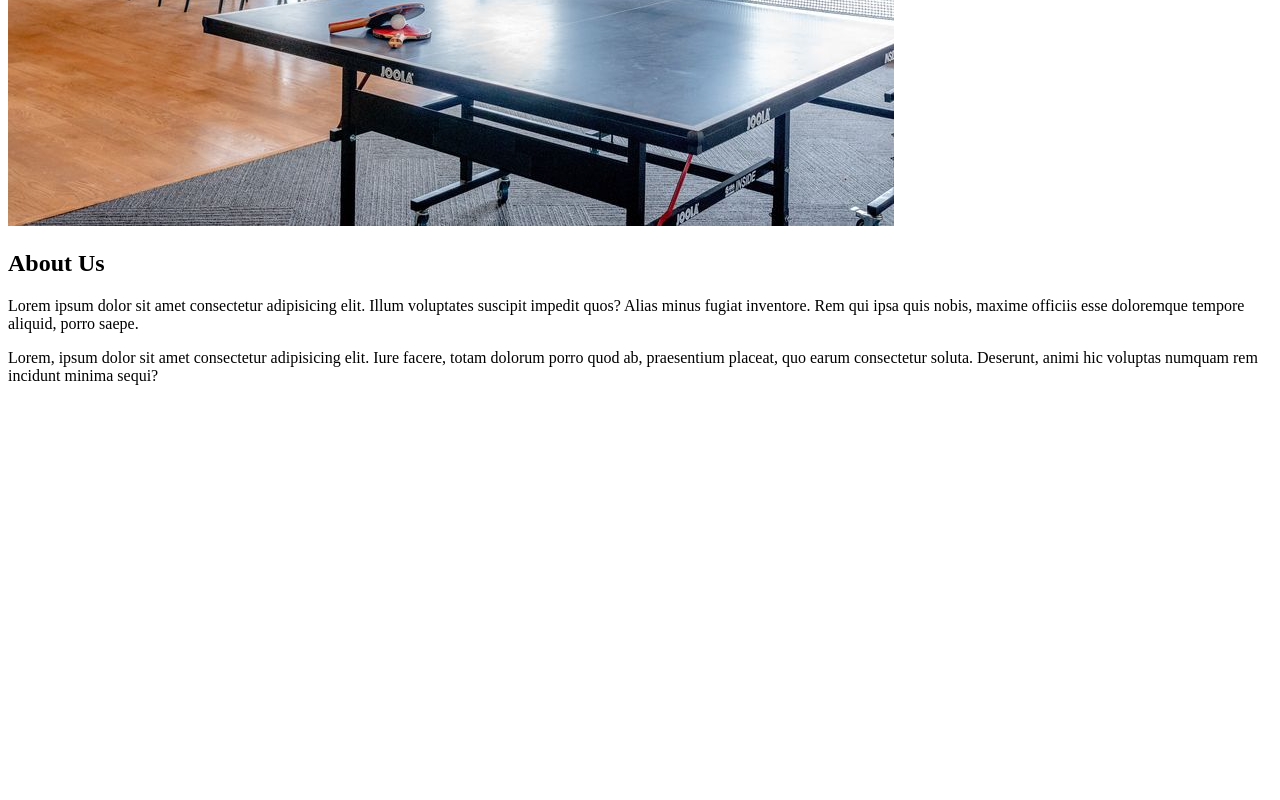
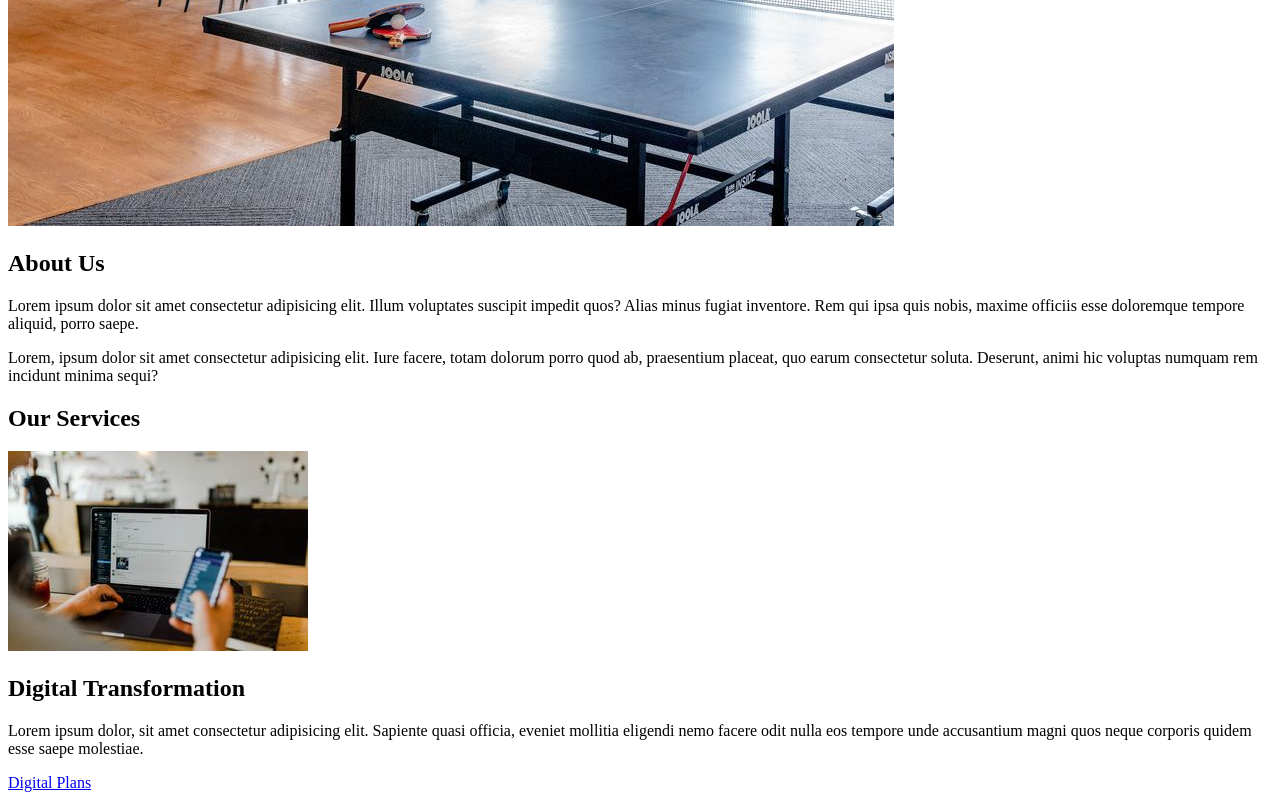
Before and after one commit to afzamadiha/web1-final-project, a plain HTML site: page index.html in a window 1280 px wide. Shown: the part 570-1370 px from the top of the page. Before the commit the page ends 971 px from the top, so only its background shows below. Drawn offline with Linux system fonts and the light colour scheme.

Commit message:
Added our services section heading  with subheading,image,paragrapgh and a link

```diff
--- a/index.html
+++ b/index.html
@@ -41,6 +41,15 @@
         <p>Lorem, ipsum dolor sit amet consectetur adipisicing elit. Iure facere, totam dolorum porro quod ab, praesentium placeat, quo earum consectetur soluta. Deserunt, animi hic voluptas numquam rem incidunt minima sequi?</p>
     </section>
 
+<!-- our services section with id so that link is directed towards services-->
+ <section id="services">
+        <h1>Our Services</h1>
+        <img src="images/digital.jpg" alt="digital services">
+        <h2>Digital Transformation</h2>
+        <p>Lorem ipsum dolor, sit amet consectetur adipisicing elit. Sapiente quasi officia, eveniet mollitia eligendi nemo facere odit nulla eos tempore unde accusantium magni quos neque corporis quidem esse saepe molestiae.</p>
+        <a href="#services">Digital Plans</a>
+</section>
+
 
 </main>
 </body>
```
